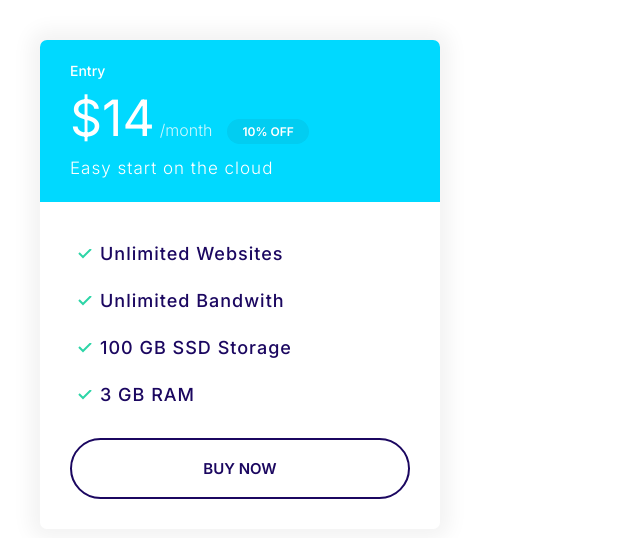
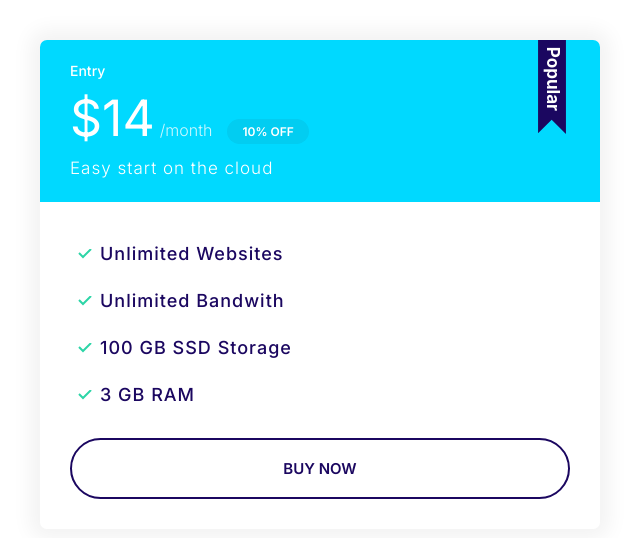
Before and after one commit to NAVI1824/moshify, a plain HTML site: page index.html in a window 1280 px wide. Shown: the whole page, without its empty margins (0-640 px from the left). Drawn offline with Linux system fonts and the light colour scheme.

Commit message:
Creating popular tag plan component

```diff
--- a/css/styles.css
+++ b/css/styles.css
@@ -271,8 +271,6 @@ a {
 
 /* CARDS */
 .card {
-  width: 40rem;
-  margin: 4rem;
   border-radius: 7px;
   box-shadow: 0 0 20px 10px #f3f3f3;
   overflow: hidden;
@@ -336,6 +334,19 @@ a {
   margin-bottom: 2rem;
 }
 
+.plan--popular .card__header {
+  position: relative;
+}
+
+.plan--popular .card__header::before {
+  content: url(../images/popular.svg);
+  display: inline-block;
+  width: 40px;
+  position: absolute;
+  top: -6px;
+  right: 5%;
+}
+
 @media screen and (min-width: 1024px) {
   .plan__name {
     font-size: 1.4rem;
--- a/index.html
+++ b/index.html
@@ -14,7 +14,8 @@
     <link rel="stylesheet" href="./css/styles.css" />
   </head>
   <body>
-    <div class="plan">
+    <div style="width: 50%; padding: 4rem">
+      <div class="plan plan--popular">
         <div class="card card--secondary">
           <header class="card__header">
             <h3 class="plan__name">Entry</h3>
@@ -34,5 +35,6 @@
           </div>
         </div>
       </div>
+    </div>
   </body>
 </html>
```
Also changed, not shown: Components/plan-popular.html (added, +20 -0 lines). Lines whose indentation alone changed are shown as unchanged.
